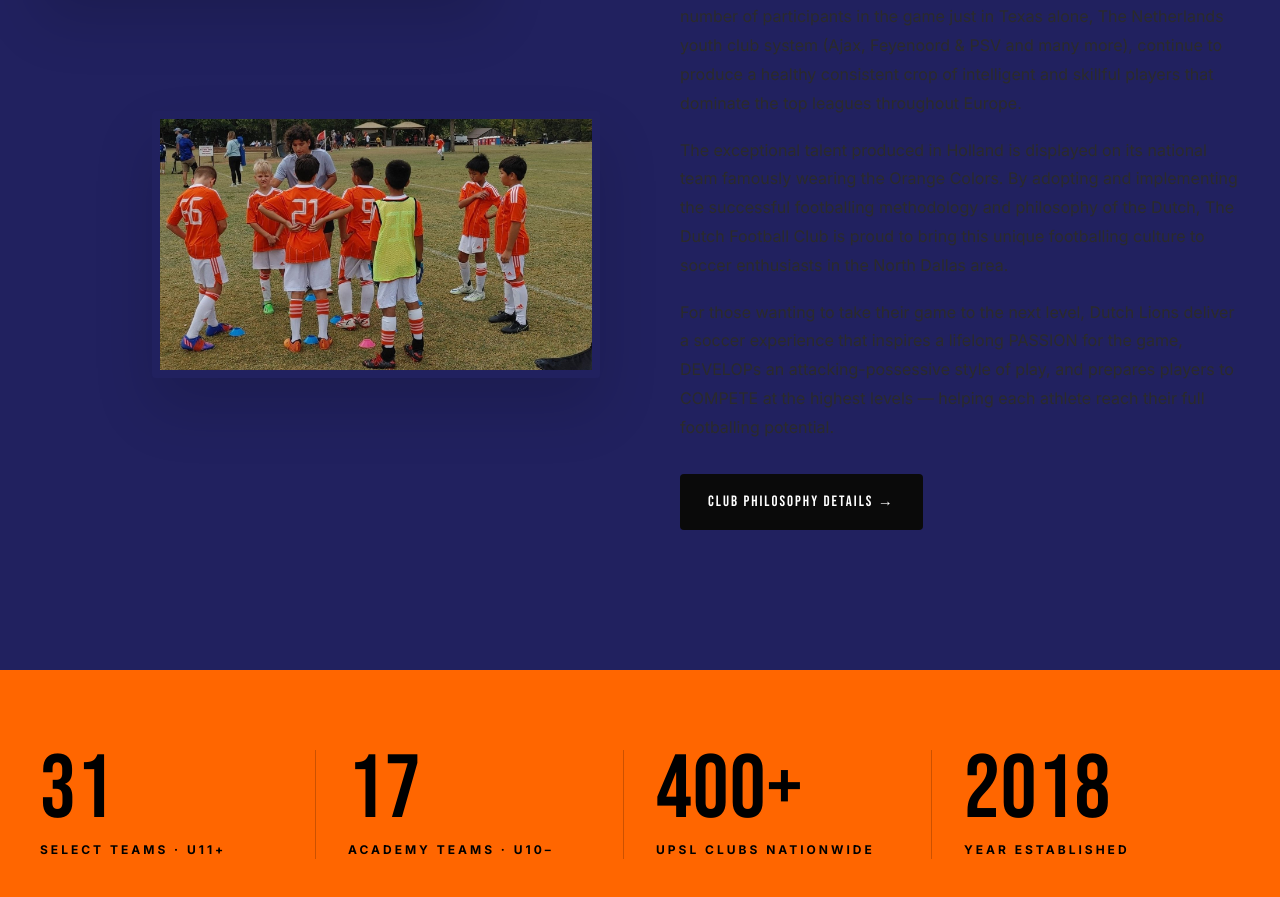
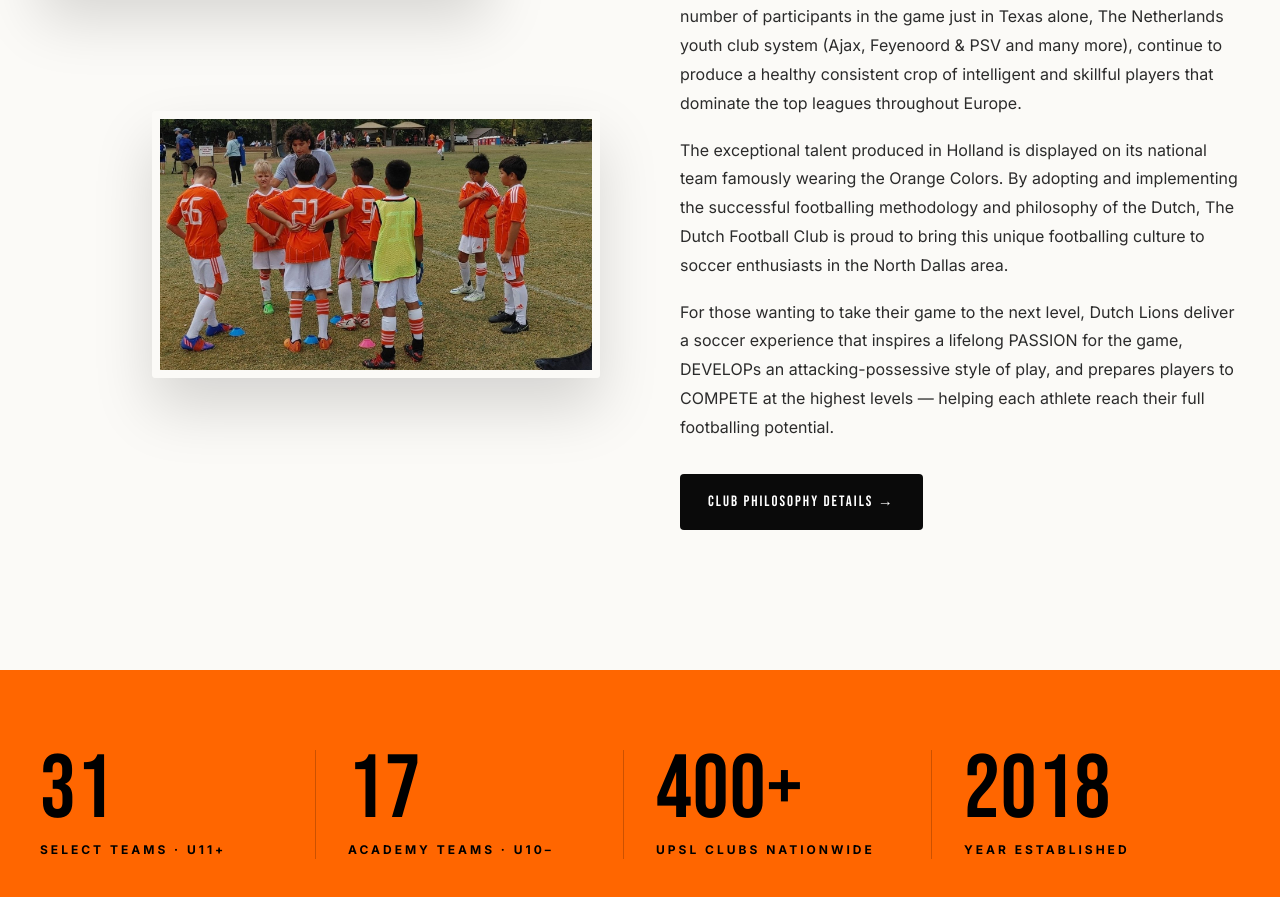
Before and after one commit to Adebayoopemipo/FC-website-redesign, a plain HTML site: page layouts-v2/layout-1-statement.html in a window 1280 px wide. Shown: the part 2042-2939 px from the top of the page. Drawn offline with Linux system fonts and the light colour scheme.

Commit message:
Update layout-1-statement.html

```diff
--- a/layouts-v2/layout-1-statement.html
+++ b/layouts-v2/layout-1-statement.html
@@ -7,7 +7,7 @@
 <meta name="description" content="Dutch FC brings the legendary Dutch football methodology to North Dallas. Tryouts May 11 – June 12.">
 <link href="https://fonts.googleapis.com/css2?family=Bebas+Neue&family=Inter:wght@300;400;500;600;700;800&display=swap" rel="stylesheet">
 <style>
-  :root{--orange:#FF6600;--ink:#0A0A0A;--bg:#21215F;--mute:#6E6E6E;--line:#E6E3DE;}
+  :root{--orange:#FF6600;--ink:#0A0A0A;--bg:#FBFAF7;--mute:#6E6E6E;--line:#E6E3DE;}
   *,*::before,*::after{box-sizing:border-box;margin:0;padding:0;}
   html{scroll-behavior:smooth;}
   body{font-family:'Inter',sans-serif;background:var(--bg);color:var(--ink);line-height:1.6;-webkit-font-smoothing:antialiased;overflow-x:hidden;}
```
